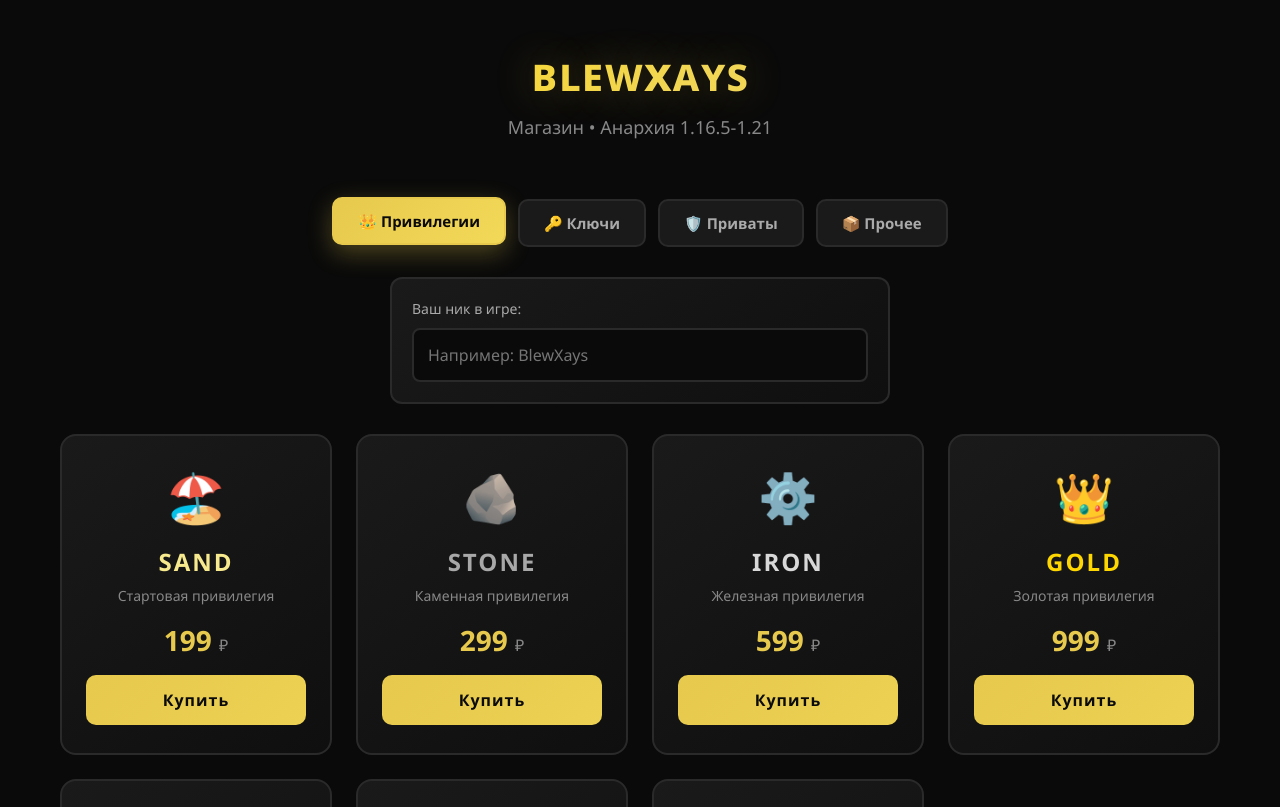
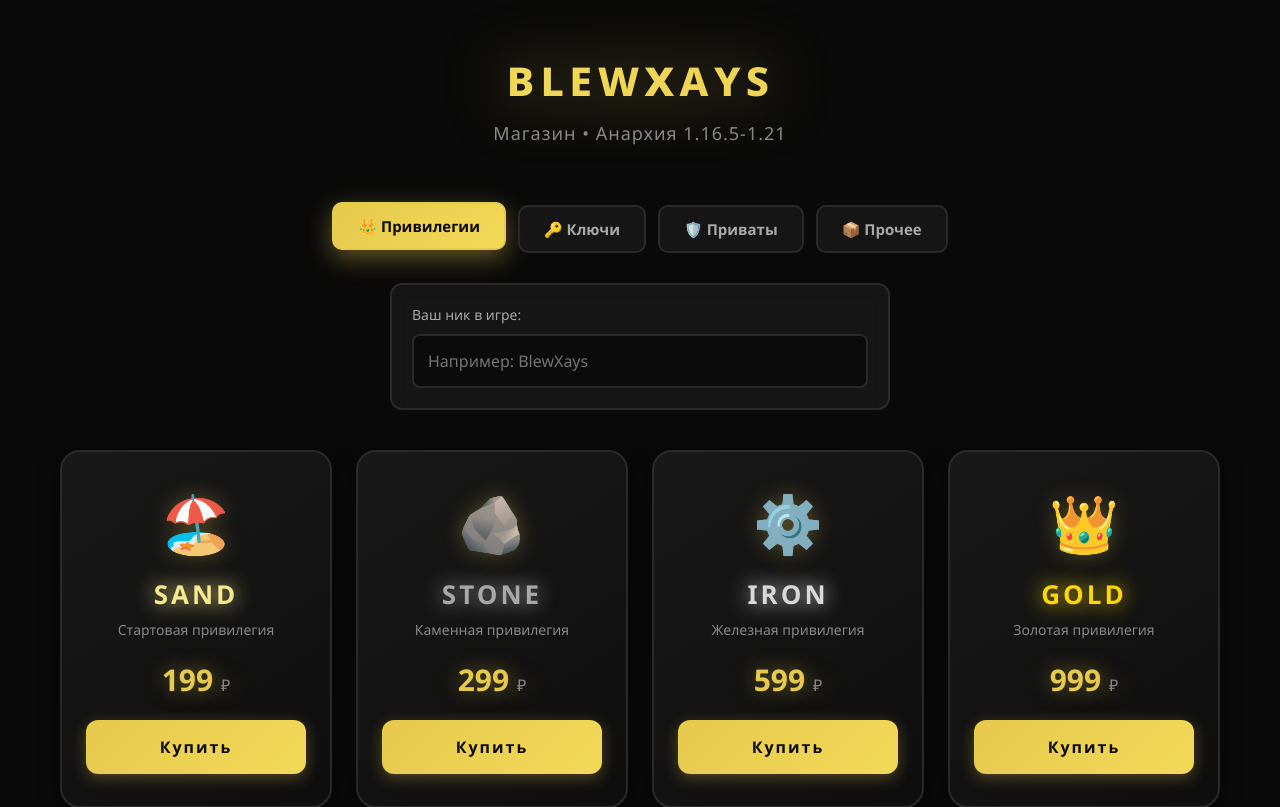
Before and after one commit to LEARFI/blewxays-shop, a Next.js app: page / in a window 1280 px wide. Shown: the top 807 px of the page. Built offline with nearby package versions, Linux system fonts and the light colour scheme.

Commit message:
Update globals.css

```diff
--- a/styles/globals.css
+++ b/styles/globals.css
@@ -13,7 +13,7 @@ html, body {
 }
 
 /* ========================================
-   ЖИВОЙ ФОН (анимированные частицы)
+   ЖИВОЙ ФОН
    ======================================== */
 .living-bg {
   position: fixed;
@@ -21,42 +21,55 @@ html, body {
   left: 0;
   width: 100%;
   height: 100%;
-  z-index: -1;
-  background: radial-gradient(circle at 20% 50%, rgba(230, 201, 77, 0.08) 0%, transparent 50%),
-              radial-gradient(circle at 80% 20%, rgba(230, 201, 77, 0.08) 0%, transparent 50%),
-              radial-gradient(circle at 50% 80%, rgba(243, 217, 88, 0.05) 0%, transparent 50%);
+  z-index: -2;
+  background:
+    radial-gradient(circle at 20% 50%, rgba(230, 201, 77, 0.15) 0%, transparent 50%),
+    radial-gradient(circle at 80% 20%, rgba(243, 217, 88, 0.12) 0%, transparent 50%),
+    radial-gradient(circle at 50% 80%, rgba(230, 201, 77, 0.1) 0%, transparent 50%),
+    #0a0a0a;
+  animation: bgPulse 8s ease-in-out infinite;
+}
+
+@keyframes bgPulse {
+  0%, 100% {
+    background-position: 0% 0%, 100% 0%, 50% 100%, 0 0;
+  }
+  50% {
+    background-position: 100% 100%, 0% 100%, 50% 0%, 0 0;
+  }
 }
 
 .living-bg::before,
 .living-bg::after {
   content: '';
   position: absolute;
-  width: 400px;
-  height: 400px;
+  width: 600px;
+  height: 600px;
   border-radius: 50%;
-  background: radial-gradient(circle, rgba(230, 201, 77, 0.15) 0%, transparent 70%);
-  animation: float 20s ease-in-out infinite;
+  background: radial-gradient(circle, rgba(230, 201, 77, 0.2) 0%, transparent 70%);
+  animation: float 15s ease-in-out infinite;
+  filter: blur(40px);
 }
 
 .living-bg::before {
-  top: 10%;
-  left: 10%;
+  top: -10%;
+  left: -10%;
   animation-delay: 0s;
 }
 
 .living-bg::after {
-  bottom: 10%;
-  right: 10%;
-  animation-delay: -10s;
+  bottom: -10%;
+  right: -10%;
+  animation-delay: -7s;
 }
 
 @keyframes float {
   0%, 100% { transform: translate(0, 0) scale(1); }
-  33% { transform: translate(100px, -50px) scale(1.2); }
-  66% { transform: translate(-50px, 100px) scale(0.9); }
+  33% { transform: translate(150px, -80px) scale(1.3); }
+  66% { transform: translate(-80px, 150px) scale(0.8); }
 }
 
-/* Плавающие частицы */
+/* Частицы */
 .particles {
   position: fixed;
   top: 0;
@@ -70,13 +83,13 @@ html, body {
 
 .particle {
   position: absolute;
-  width: 4px;
-  height: 4px;
+  width: 6px;
+  height: 6px;
   background: #E6C94D;
   border-radius: 50%;
-  opacity: 0.4;
+  opacity: 0.6;
   animation: rise linear infinite;
-  box-shadow: 0 0 10px #E6C94D;
+  box-shadow: 0 0 15px #E6C94D, 0 0 30px rgba(230, 201, 77, 0.5);
 }
 
 @keyframes rise {
@@ -85,36 +98,32 @@ html, body {
     opacity: 0;
   }
   10% {
-    opacity: 0.6;
+    opacity: 0.8;
   }
   90% {
-    opacity: 0.6;
+    opacity: 0.8;
   }
   100% {
-    transform: translateY(-10vh) scale(1);
+    transform: translateY(-10vh) scale(1.5);
     opacity: 0;
   }
 }
 
 /* ========================================
-   КОНТЕЙНЕР И АНИМАЦИИ
+   КОНТЕЙНЕР
    ======================================== */
 .container {
   max-width: 1200px;
   margin: 0 auto;
   padding: 40px 20px;
   animation: fadeIn 0.6s ease-out;
+  position: relative;
+  z-index: 1;
 }
 
 @keyframes fadeIn {
-  from {
-    opacity: 0;
-    transform: translateY(20px);
-  }
-  to {
-    opacity: 1;
-    transform: translateY(0);
-  }
+  from { opacity: 0; transform: translateY(20px); }
+  to { opacity: 1; transform: translateY(0); }
 }
 
 /* ========================================
@@ -127,27 +136,22 @@ html, body {
 }
 
 @keyframes slideDown {
-  from {
-    opacity: 0;
-    transform: translateY(-30px);
-  }
-  to {
-    opacity: 1;
-    transform: translateY(0);
-  }
+  from { opacity: 0; transform: translateY(-30px); }
+  to { opacity: 1; transform: translateY(0); }
 }
 
 .logo {
-  font-size: 48px;
+  font-size: 52px;
   font-weight: 900;
   background: linear-gradient(135deg, #E6C94D, #F3D958, #FFD700, #F3D958, #E6C94D);
-  background-size: 200% 200%;
+  background-size: 300% 300%;
   -webkit-background-clip: text;
   -webkit-text-fill-color: transparent;
   background-clip: text;
   margin-bottom: 10px;
-  text-shadow: 0 0 40px rgba(230, 201, 77, 0.3);
+  filter: drop-shadow(0 0 30px rgba(230, 201, 77, 0.5));
   animation: gradientShift 4s ease infinite;
+  letter-spacing: 4px;
 }
 
 @keyframes gradientShift {
@@ -158,10 +162,11 @@ html, body {
 .subtitle {
   color: #888;
   font-size: 18px;
+  letter-spacing: 1px;
 }
 
 /* ========================================
-   ВКЛАДКИ (с анимацией)
+   ВКЛАДКИ
    ======================================== */
 .tabs {
   display: flex;
@@ -173,7 +178,8 @@ html, body {
 }
 
 .tab-btn {
-  background: #1a1a1a;
+  background: rgba(26, 26, 26, 0.8);
+  backdrop-filter: blur(10px);
   color: #aaa;
   border: 2px solid #2a2a2a;
   padding: 12px 24px;
@@ -182,55 +188,41 @@ html, body {
   font-weight: 700;
   cursor: pointer;
   transition: all 0.3s ease;
-  position: relative;
-  overflow: hidden;
-}
-
-.tab-btn::before {
-  content: '';
-  position: absolute;
-  top: 50%;
-  left: 50%;
-  width: 0;
-  height: 0;
-  background: linear-gradient(135deg, #E6C94D, #F3D958);
-  border-radius: 50%;
-  transform: translate(-50%, -50%);
-  transition: width 0.4s ease, height 0.4s ease;
-  z-index: -1;
 }
 
 .tab-btn:hover {
   color: #E6C94D;
   border-color: #E6C94D;
-  transform: translateY(-2px);
+  transform: translateY(-3px);
+  box-shadow: 0 8px 24px rgba(230, 201, 77, 0.2);
 }
 
 .tab-btn.active {
   background: linear-gradient(135deg, #E6C94D, #F3D958);
   color: #0a0a0a;
   border-color: #E6C94D;
-  transform: translateY(-2px);
-  box-shadow: 0 8px 24px rgba(230, 201, 77, 0.3);
+  transform: translateY(-3px);
+  box-shadow: 0 8px 24px rgba(230, 201, 77, 0.4);
 }
 
 /* ========================================
-   ФОРМА ВВОДА НИКА
+   ФОРМА НИКА
    ======================================== */
 .nick-form {
   max-width: 500px;
-  margin: 0 auto 30px;
-  background: linear-gradient(145deg, #1a1a1a, #0f0f0f);
+  margin: 0 auto 40px;
+  background: rgba(26, 26, 26, 0.8);
+  backdrop-filter: blur(10px);
   border: 2px solid #2a2a2a;
   border-radius: 12px;
   padding: 20px;
   animation: slideDown 0.8s ease-out 0.4s both;
-  transition: border-color 0.3s ease;
+  transition: all 0.3s ease;
 }
 
 .nick-form:focus-within {
   border-color: #E6C94D;
-  box-shadow: 0 0 30px rgba(230, 201, 77, 0.15);
+  box-shadow: 0 0 30px rgba(230, 201, 77, 0.2);
 }
 
 .nick-label {
@@ -243,7 +235,7 @@ html, body {
 .nick-input {
   width: 100%;
   padding: 14px;
-  background: #0a0a0a;
+  background: rgba(10, 10, 10, 0.9);
   border: 2px solid #2a2a2a;
   border-radius: 8px;
   color: #fff;
@@ -254,11 +246,11 @@ html, body {
 
 .nick-input:focus {
   border-color: #E6C94D;
-  box-shadow: 0 0 20px rgba(230, 201, 77, 0.2);
+  box-shadow: 0 0 20px rgba(230, 201, 77, 0.3);
 }
 
 /* ========================================
-   СЕТКА КАРТОЧЕК
+   КАРТОЧКИ
    ======================================== */
 .grid {
   display: grid;
@@ -267,26 +259,22 @@ html, body {
 }
 
 .card {
-  background: linear-gradient(145deg, #1a1a1a, #0f0f0f);
+  background: linear-gradient(145deg, rgba(26, 26, 26, 0.95), rgba(15, 15, 15, 0.95));
+  backdrop-filter: blur(10px);
   border: 2px solid #2a2a2a;
-  border-radius: 16px;
-  padding: 28px 24px;
+  border-radius: 20px;
+  padding: 32px 24px;
   text-align: center;
   transition: all 0.4s cubic-bezier(0.175, 0.885, 0.32, 1.275);
   position: relative;
   overflow: hidden;
-  animation: cardIn 0.5s ease-out both;
+  animation: cardIn 0.6s ease-out both;
+  box-shadow: 0 4px 20px rgba(0, 0, 0, 0.5);
 }
 
 @keyframes cardIn {
-  from {
-    opacity: 0;
-    transform: translateY(30px) scale(0.95);
-  }
-  to {
-    opacity: 1;
-    transform: translateY(0) scale(1);
-  }
+  from { opacity: 0; transform: translateY(40px) scale(0.9); }
+  to { opacity: 1; transform: translateY(0) scale(1); }
 }
 
 .card:nth-child(1) { animation-delay: 0.05s; }
@@ -301,40 +289,61 @@ html, body {
   content: '';
   position: absolute;
   top: 0;
+  left: -100%;
+  width: 100%;
+  height: 100%;
+  background: linear-gradient(90deg, transparent, rgba(230, 201, 77, 0.1), transparent);
+  transition: left 0.6s ease;
+}
+
+.card:hover::before {
+  left: 100%;
+}
+
+.card::after {
+  content: '';
+  position: absolute;
+  top: 0;
   left: 0;
   right: 0;
-  height: 3px;
+  height: 4px;
   background: linear-gradient(90deg, transparent, #E6C94D, transparent);
   opacity: 0;
   transition: opacity 0.3s ease;
 }
 
 .card:hover {
-  transform: translateY(-10px) scale(1.02);
+  transform: translateY(-12px) scale(1.03);
   border-color: #E6C94D;
-  box-shadow: 0 20px 40px rgba(230, 201, 77, 0.2);
+  box-shadow:
+    0 25px 50px rgba(230, 201, 77, 0.25),
+    0 0 0 1px rgba(230, 201, 77, 0.3),
+    inset 0 0 60px rgba(230, 201, 77, 0.05);
 }
 
-.card:hover::before {
+.card:hover::after {
   opacity: 1;
 }
 
 .card-icon {
-  font-size: 48px;
+  font-size: 56px;
   margin-bottom: 16px;
-  transition: transform 0.4s ease;
+  transition: transform 0.5s cubic-bezier(0.175, 0.885, 0.32, 1.275);
   display: inline-block;
+  filter: drop-shadow(0 0 10px rgba(230, 201, 77, 0.3));
 }
 
 .card:hover .card-icon {
-  transform: scale(1.2) rotate(5deg);
+  transform: scale(1.3) rotate(-10deg);
+  filter: drop-shadow(0 0 25px rgba(230, 201, 77, 0.8));
 }
 
 .card-title {
-  font-size: 24px;
+  font-size: 26px;
   font-weight: 800;
   margin-bottom: 8px;
-  letter-spacing: 2px;
+  letter-spacing: 3px;
+  text-shadow: 0 0 20px currentColor;
 }
 
 .card-desc {
@@ -344,10 +353,11 @@ html, body {
 }
 
 .card-price {
-  font-size: 28px;
-  font-weight: 700;
+  font-size: 30px;
+  font-weight: 800;
   color: #E6C94D;
-  margin: 16px 0;
+  margin: 20px 0;
+  text-shadow: 0 0 20px rgba(230, 201, 77, 0.5);
 }
 
 .card-price span {
@@ -357,23 +367,24 @@ html, body {
 }
 
 /* ========================================
-   КНОПКА КУПИТЬ
+   КНОПКА
    ======================================== */
 .buy-btn {
   width: 100%;
-  padding: 14px;
+  padding: 16px;
   border: none;
-  border-radius: 10px;
+  border-radius: 12px;
   font-size: 16px;
-  font-weight: 700;
+  font-weight: 800;
   cursor: pointer;
   transition: all 0.3s ease;
-  background: linear-gradient(135deg, #E6C94D, #F3D958);
+  background: linear-gradient(135deg, #E6C94D, #F3D958, #FFD700);
   background-size: 200% 200%;
   color: #0a0a0a;
-  letter-spacing: 1px;
+  letter-spacing: 2px;
   position: relative;
   overflow: hidden;
+  box-shadow: 0 4px 15px rgba(230, 201, 77, 0.3);
 }
 
 .buy-btn::before {
@@ -383,8 +394,8 @@ html, body {
   left: -100%;
   width: 100%;
   height: 100%;
-  background: linear-gradient(90deg, transparent, rgba(255, 255, 255, 0.3), transparent);
-  transition: left 0.5s ease;
+  background: linear-gradient(90deg, transparent, rgba(255, 255, 255, 0.4), transparent);
+  transition: left 0.6s ease;
 }
 
 .buy-btn:hover::before {
@@ -392,13 +403,13 @@ html, body {
 }
 
 .buy-btn:hover {
-  transform: scale(1.03);
-  box-shadow: 0 8px 24px rgba(230, 201, 77, 0.4);
+  transform: translateY(-3px) scale(1.02);
+  box-shadow: 0 12px 30px rgba(230, 201, 77, 0.5);
   background-position: 100% 50%;
 }
 
 .buy-btn:active {
-  transform: scale(0.98);
+  transform: translateY(0) scale(0.98);
 }
 
 .buy-btn:disabled {
@@ -428,14 +439,12 @@ html, body {
 
 .footer a:hover {
   text-decoration: underline;
-  text-shadow: 0 0 10px rgba(230, 201, 77, 0.5);
+  text-shadow: 0 0 15px rgba(230, 201, 77, 0.8);
 }
 
-/* ========================================
-   АДАПТИВ
-   ======================================== */
 @media (max-width: 600px) {
-  .logo { font-size: 32px; }
+  .logo { font-size: 32px; letter-spacing: 2px; }
   .tabs { gap: 8px; }
   .tab-btn { padding: 10px 16px; font-size: 13px; }
+  .card-icon { font-size: 42px; }
 }
```
